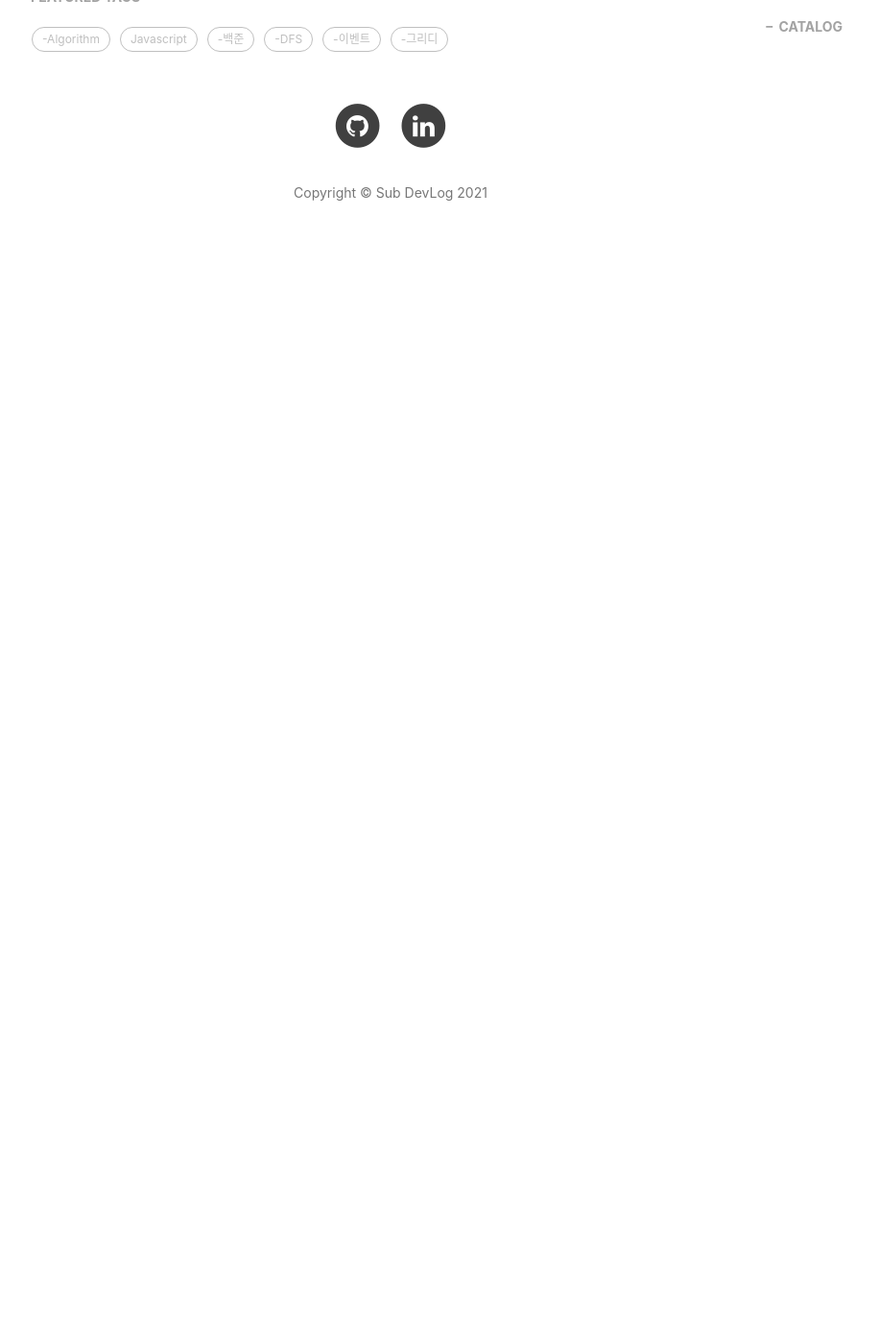
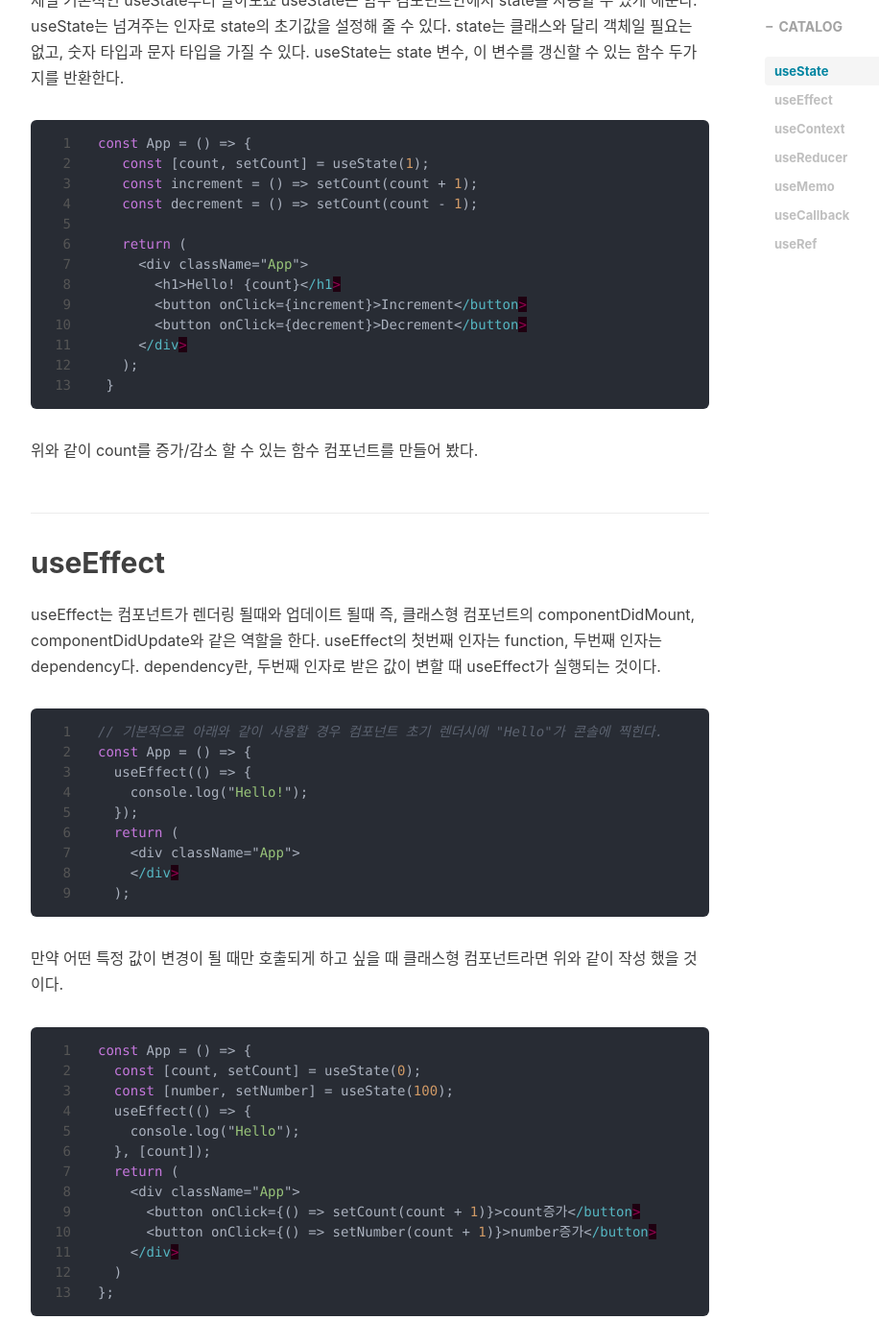
Before and after one commit to lss3070/Room19, a Jekyll site: the page built from _posts/2021-06-25-[React]-React Hook.md, in a window 1280 px wide and 1400 px high, scrolled down 512 px. Shown: the whole window at 96% size, without its empty margins (233-1149 px from the left). Built offline with Jekyll 4.4.1, drawn with Linux system fonts in a browser that asks for light colours; nearby versions of some CDN libraries; library files that are not in the unit come from our copies; comment, search, counter and statistics services are not loaded; before the commit the page ends 900 px from its top, so only the background shows below that; some of the changed text lies outside the part shown.

Commit message:
react update

````diff
--- a/_posts/2021-06-25-[React]-React Hook.md
+++ b/_posts/2021-06-25-[React]-React Hook.md
@@ -8,3 +8,94 @@
 tags:
 
 ---
+
+React에서는 16.8버전부터 Hook이라는 기능이 추가되었다.~~
+
+
+useState
+---
+제일 기본적인 useState부터 알아보죠
+useState는 함수 컴포넌트안에서 state를 사용할 수 있게 해준다.
+useState는 넘겨주는 인자로 state의 초기값을 설정해 줄 수 있다.
+state는 클래스와 달리 객체일 필요는 없고, 숫자 타입과 문자 타입을 가질 수 있다.
+useState는 state 변수, 이 변수를 갱신할 수 있는 함수 두가지를 반환한다.
+```js
+const App = () => {
+   const [count, setCount] = useState(1);
+   const increment = () => setCount(count + 1);
+   const decrement = () => setCount(count - 1);
+
+   return (
+     <div className="App">
+       <h1>Hello! {count}</h1>
+       <button onClick={increment}>Increment</button>
+       <button onClick={decrement}>Decrement</button>
+     </div>
+   );
+ }
+```
+위와 같이 count를 증가/감소 할 수 있는 함수 컴포넌트를 만들어 봤다.
+
+
+useEffect
+---
+useEffect는 컴포넌트가 렌더링 될때와 업데이트 될때
+즉, 클래스형 컴포넌트의 componentDidMount, componentDidUpdate와 같은 역할을 한다.
+useEffect의 첫번째 인자는 function, 두번째 인자는 dependency다.
+dependency란, 두번째 인자로 받은 값이 변할 때 useEffect가 실행되는 것이다.
+
+```js
+// 기본적으로 아래와 같이 사용할 경우 컴포넌트 초기 렌더시에 "Hello"가 콘솔에 찍힌다.
+const App = () => {
+  useEffect(() => {
+    console.log("Hello!");
+  });
+  return (
+    <div className="App">
+    </div>
+  );
+```
+만약 어떤 특정 값이 변경이 될 때만 호출되게 하고 싶을 때 클래스형 컴포넌트라면 위와 같이 작성 했을 것 이다.
+```js
+const App = () => {
+  const [count, setCount] = useState(0);
+  const [number, setNumber] = useState(100);
+  useEffect(() => {
+    console.log("Hello");
+  }, [count]);
+  return (
+    <div className="App">
+      <button onClick={() => setCount(count + 1)}>count증가</button>
+      <button onClick={() => setNumber(count + 1)}>number증가</button>
+    </div>
+  )
+};
+```
+위와 같이 작성할 때 useEffect는 초기 렌더시, 배열 형태로 dependency로 넘겨준 count가 변경될 때만 실행된다.
+때문에 number가 변경 될때는 useEffect가 실행되지 않는다. 만약 빈 배열을 넘겨준다면 useEffect는 초기에만 실행되고 어떠한 값을 변경 하더라도 실행되지 않을 것 이다.
+
+useContext
+---
+useContext를 알기 위해서는 먼저 React의 Context기능에 대해서 알아야 합니다. 해당 기능에 대한 설명은 공식 페이지에 자세하게, 심지어 한글로 적혀있으니 모르겠다 하시는 분들은 먼저 보시는걸 추천합니다. Context, 그것은 React에서 props를 넘기는 과정을 돕기위해 만들어 졌습니다. 저-기 밑에있는 컴포넌트를 위해 자식 컴포넌트마다 props를 넘기는 건 비효율적이니까요. 하지만 그렇게 만들어진 Context조차도 완벽하지는 않았습니다. 함수형 컴포넌트에서 하나의 Context를 위해서는 하나의 Wrapper가 필요한데, 이 말은 결국 많은 Context를 위해서는 많은 Wrapper가 필요해진다는 말입니다. 결국 복잡한 React 프로젝트를 Wrapper Hell로 만들어 버리기 충분한 수준입니다. 이러한 문제를 해결하기 위해서 useContext가 탄생했습니다.
+
+```js
+
+```
+
+
+useReducer
+---
+
+useMemo
+---
+
+React에서는 state의 값이 변경 될 때마다 다시 렌더링이되는 useEffect가 있습니다. 이렇게 렌더링 되는 과정에서 간혹 필요없는 값들을 불러오곤 합니다. 이렇게 되는 경우에는 자원의 낭비로 이어져 커다란 서비스가 만들어 졌을 경우 성능을 저하시키는 요인이 됩니다. 따라서 특정 상황에만 특정 동작을 하도록 유도할 필요가 있습니다.useMemo는 렌더링 될 때가 아닌 특정한 값이 변경 되었을 경우에만 동작합니다.
+```js
+
+```
+
+useCallback
+---
+
+useRef
+---
````
Also changed, not shown: other parts of _posts/2021-06-25-[React]-React Hook.md (+1 -1 lines), _posts/2021-06-18-[React]-React구성요소.md (+1 -1 lines).
